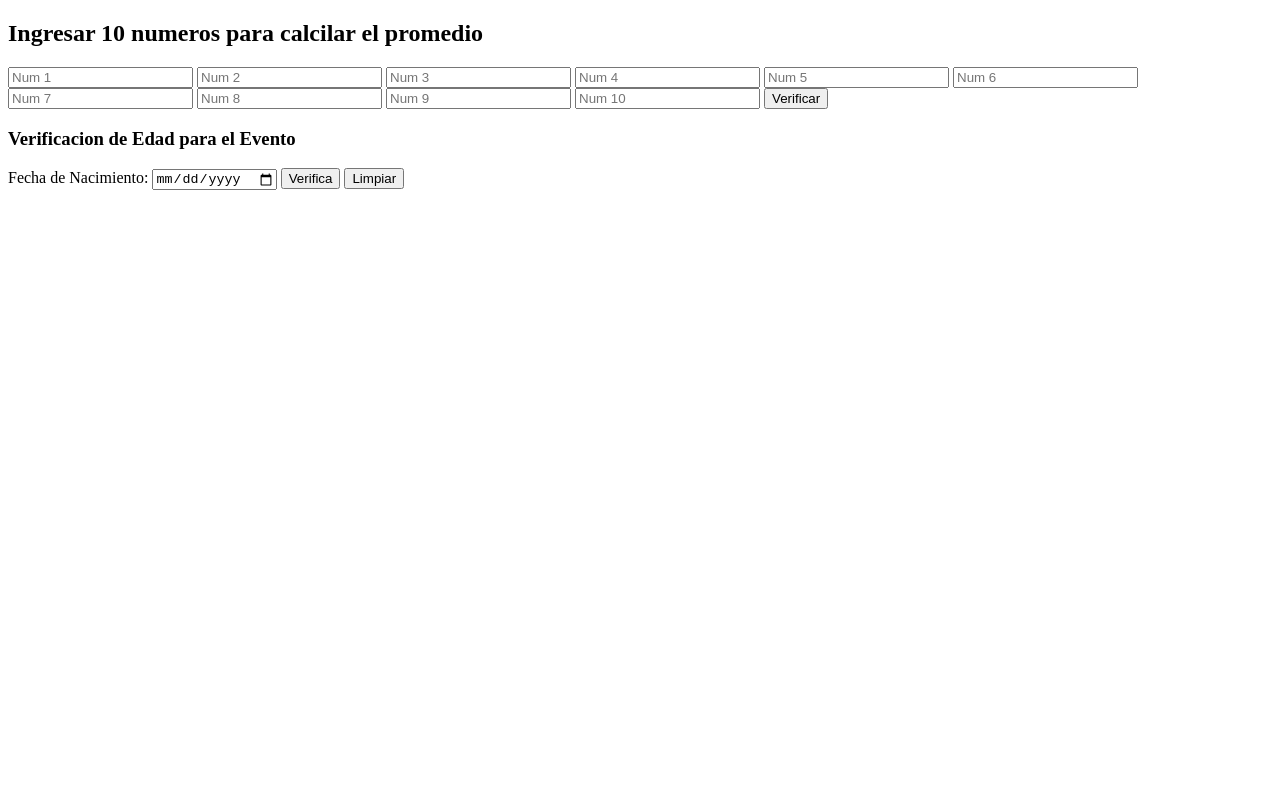
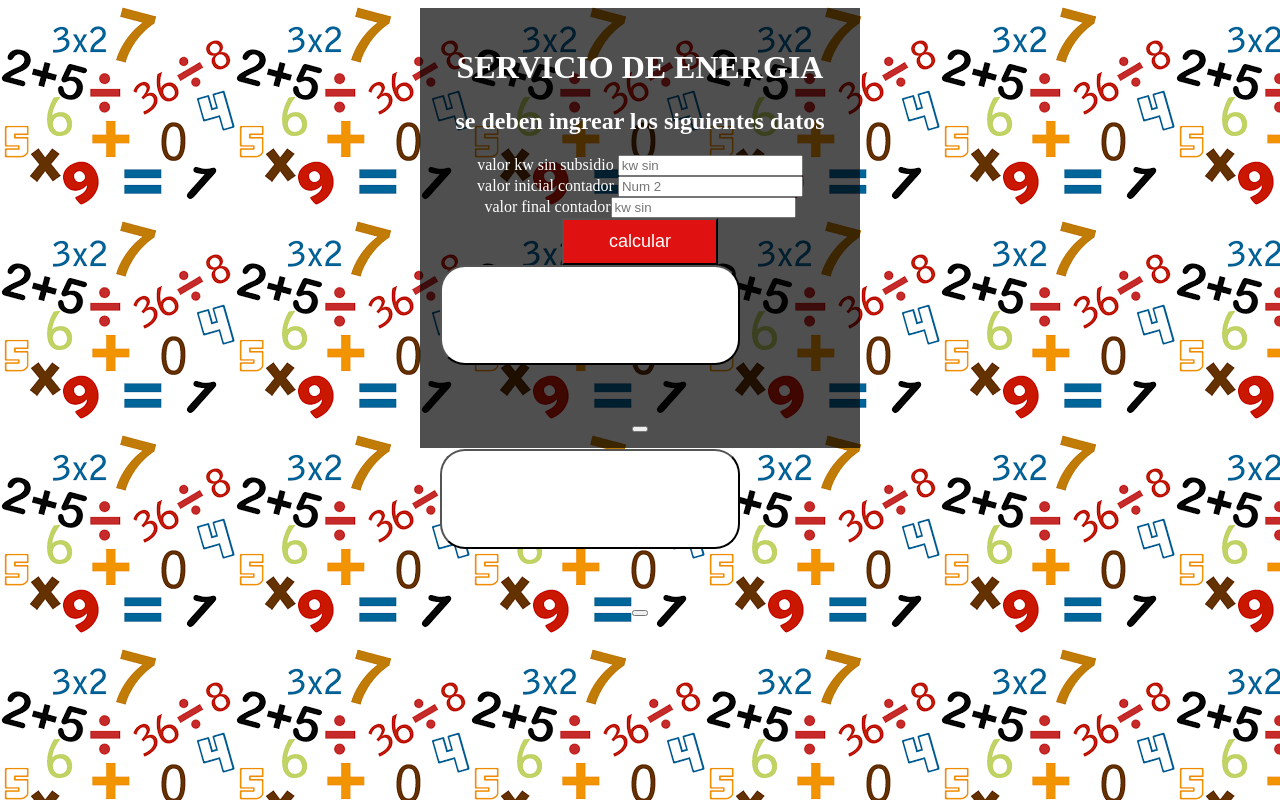
Before and after one commit to james-zuluaga/LeassingController, a plain HTML site: page recibos.html in a window 1280 px wide. Drawn offline with Linux system fonts and the light colour scheme.

Commit message:
crearcion recibos

```diff
--- a/recibos.html
+++ b/recibos.html
@@ -3,31 +3,30 @@
 <head>
     <meta charset="UTF-8">
     <meta name="viewport" content="width=device-width, initial-scale=1.0">
-    <title>Document</title>
-</head>
+    <title>SUMA</title>
+    <link rel="stylesheet" href="styles1.css">
+  </head>
+<header>
+
+</header>
 <body>
-   <div> <h2>Ingresar 10 numeros para calcilar el promedio </h2>
-    <input type="number" id="pal1" placeholder="Num 1">
-    <input type="number" id="pal2" placeholder="Num 2">
-    <input type="number" id="pal3" placeholder="Num 3">
-    <input type="number" id="pal4" placeholder="Num 4">
-    <input type="number" id="pal5" placeholder="Num 5">
-    <input type="number" id="pal6" placeholder="Num 6">
-    <input type="number" id="pal7" placeholder="Num 7">
-    <input type="number" id="pal8" placeholder="Num 8">
-    <input type="number" id="pal9" placeholder="Num 9">
-    <input type="number" id="pal10" placeholder="Num 10">
-    <button onclick="promedio()">Verificar</button>
-    <p id="resultado"></p>
-    <script src="scrip2.js"></script>
-</div>
-<div> <h3>Verificacion de Edad para el Evento </h3>
-       <label for="fechaNacimiento">Fecha de Nacimiento:</label>
-    <input type="date" id="fecha1" placeholder="fecha">
-    <button id="boton1" value="Verifica" onclick="validador()">Verifica</button>
-    <button id="boton2" value='limpiar' onclick="limpiar_campo()">Limpiar</button>
-    <p id="mensaje"></p>
-</div>
-    <script src="script2.js"></script>
+    <div class="class1">
+        <h1>SERVICIO DE ENERGIA </h1>
+
+        <h2>se deben ingrear los siguientes datos </h2>
+
+        valor kw sin subsidio <input type="number" id="pal1" placeholder="kw sin">
+        <br>valor inicial contador <input type="number" id="pal2" placeholder="Num 2">
+        <br>valor final  contador<input type="number" id="pal3" placeholder="kw sin">
+
+
+    <button id="boton" onclick="sumar()">calcular</button>
+        <button  id="resultado"></button> </p>
+        <button  id="consumo"></button> </p>
+        <button  id="resultado"></button> </p>
+        <button  id="vrsub"></button> </p>
+        <script src="scripcal.js"></script>
+
+
 </body>
 </html>
--- /dev/null
+++ b/scripcal.js
@@ -0,0 +1,46 @@
+ /// ejercio en los cuales sacamos la info de html///////
+
+
+ function sumar(){
+
+    let suma=0;
+    let vrKwSin=Number(document.getElementById(`pal1`).value);
+    let vinicial=Number(document.getElementById(`pal2`).value);
+    let vfinal=Number(document.getElementById(`pal3`).value);
+    let vrsub=vrKwSin/2;
+    let resultado= vfinal-vinicial;
+    let consumo= resultado*vrKwSin;
+       document.getElementById('resultado').textContent = 'la suma es: ' + resultado;
+       document.getElementById('consumo').textContent = 'el consumo es: ' + consumo;
+       document.getElementById('vrsub').textContent = 'el valor del kw con subsidio es: ' + vrsub;
+  }
+
+  function multiplicar(){
+    let suma=0;
+    let contador=0;
+    let numer1=document.getElementById(`pal1`).value;
+    let numer2=document.getElementById(`pal2`).value;
+
+    let resultadomul= numer1*numer2;
+       document.getElementById('resultado').textContent = 'la multiplicacion es: ' + resultadomul;
+  }
+
+  function resta(){
+    let suma=0;
+    let contador=0;
+    let numer1=Number(document.getElementById(`pal1`).value);
+    let numer2=Number(document.getElementById(`pal2`).value);
+
+    let resultado= numer1-numer2;
+       document.getElementById('resultado').textContent = 'la suma es: ' + resultado;
+  }
+
+  function division(){
+    let suma=0;
+    let contador=0;
+    let numer1=document.getElementById(`pal1`).value;
+    let numer2=document.getElementById(`pal2`).value;
+
+    let resultadomul= numer1/numer2;
+       document.getElementById('resultado').textContent = 'la multiplicacion es: ' + resultadomul;
+  }
--- /dev/null
+++ b/styles1.css
@@ -0,0 +1,68 @@
+header {
+    /* background-color: rgba(255, 255, 255, 0.623); /* imagen de fondo*/
+     color: rgb(247, 7, 7); /* color de fondo */
+ }
+
+
+ body {
+     background-image: url(operaciones.png);
+ }
+ .class1 {
+     background-color: rgba(0, 0, 0, 0.692);;
+     color: rgb(255, 254, 254);
+     font-family: "Bebas Neue"; /* ingreso el nombre de la fuente que importe de google fonts */
+     width: 400px;
+     height: 400px;
+     padding: 20px;
+     margin: 0 auto;  /* si pongo 0 auto lo que hace es centrarlo en la pagina */
+     align-content: center;
+     background-position: center center;
+     text-align: center;
+     align-items: center;
+     justify-content: center;
+     }
+ #boton{
+     display: inline-block;
+     padding: 11px 45px;
+     background-color: rgb(223, 17, 17);
+     color: rgb(255, 255, 255);
+     font-size: 18px;
+     background-position: center;
+ }
+ .boton{
+    display: inline-block;
+    padding: 11px 45px;
+    background-color: rgb(223, 17, 17);
+    color: rgb(255, 255, 255);
+    font-size: 18px;
+    background-position: center;
+}
+
+.calculadora{
+    display:block;
+    margin:0 auto;
+    padding:20px;
+    background-color:#3b4952;
+    width:350px;
+    height:500px;
+    border-radius: 25px;
+  }
+  .calculadora td button{
+    display:block;
+    width:70px;
+    height: 70px;
+    font-size: 25px;
+  }
+
+  #resultado{
+    display:block;
+    text-align: center;
+    font-size: 40px;
+    margin-bottom: 50px;
+    width:300px;
+    height: 100px;
+    line-height: 100px;
+    background-color:#fff;
+    border-radius: 25px;
+    overflow-y: scroll;
+  }
```
Also changed, not shown: operaciones.png (added).
